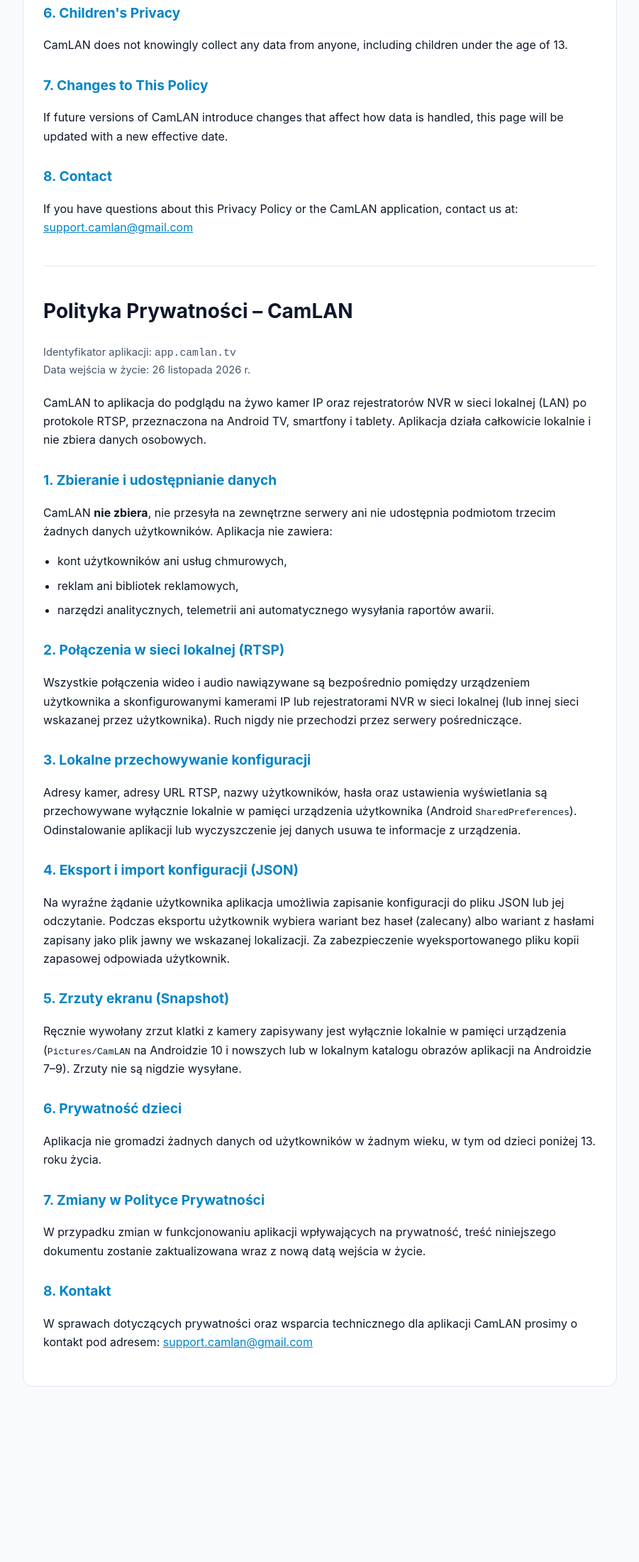
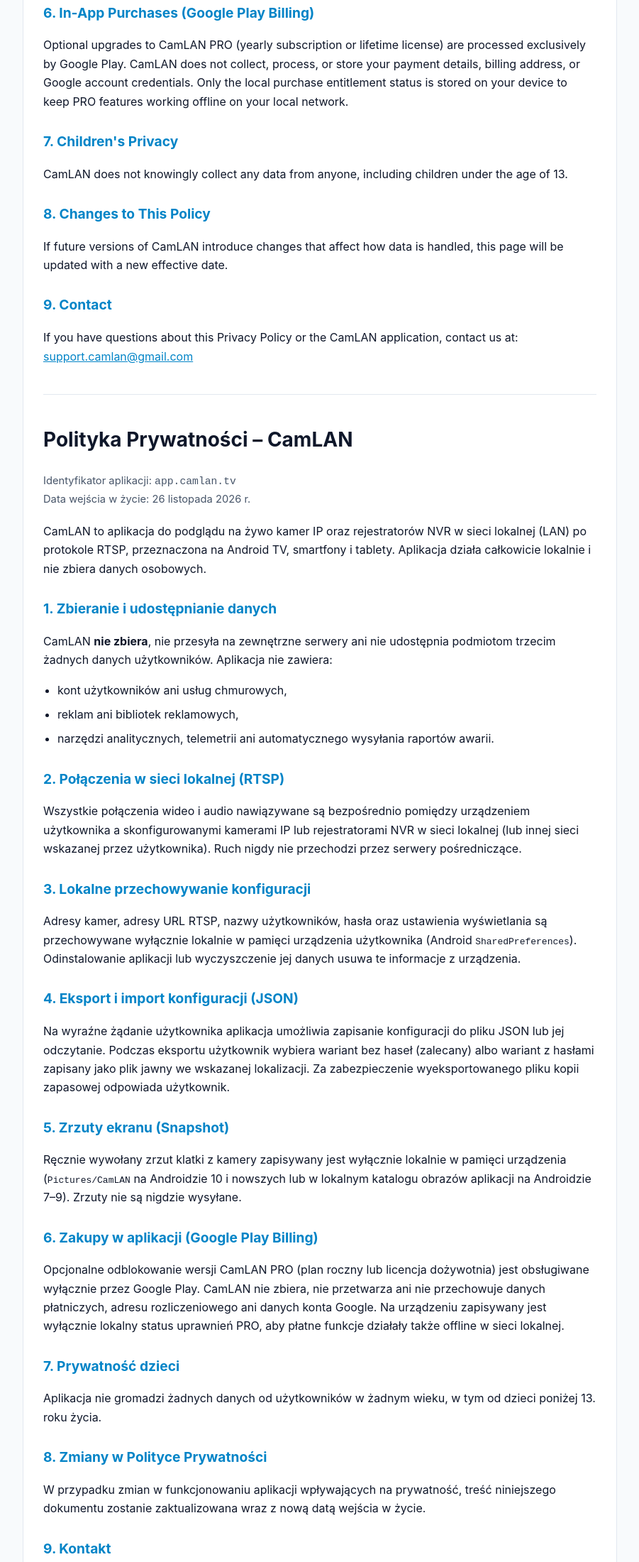
Before and after one commit to andrew1892020/camlan-legal, a plain HTML site: page privacy-policy.html in a window 1280 px wide. Shown: the part 1249-3449 px from the top of the page at 71% size, without its empty margins (189-1090 px from the left). Before the commit the page ends 3250 px from the top, so only its background shows below. Drawn offline with Linux system fonts and the light colour scheme.

Commit message:
Update privacy policy sections and headings

```diff
--- a/privacy-policy.html
+++ b/privacy-policy.html
@@ -138,17 +138,24 @@
         (<code>Pictures/CamLAN</code> on Android 10 and newer, or the app's local pictures folder on Android 7–9). Snapshots are never uploaded anywhere.
       </p>
 
-      <h2>6. Children's Privacy</h2>
+      <h2>6. In-App Purchases (Google Play Billing)</h2>
+      <p>
+        Optional upgrades to CamLAN PRO (yearly subscription or lifetime license) are processed exclusively by Google Play.
+        CamLAN does not collect, process, or store your payment details, billing address, or Google account credentials.
+        Only the local purchase entitlement status is stored on your device to keep PRO features working offline on your local network.
+      </p>
+
+      <h2>7. Children's Privacy</h2>
       <p>
         CamLAN does not knowingly collect any data from anyone, including children under the age of 13.
       </p>
 
-      <h2>7. Changes to This Policy</h2>
+      <h2>8. Changes to This Policy</h2>
       <p>
         If future versions of CamLAN introduce changes that affect how data is handled, this page will be updated with a new effective date.
       </p>
 
-      <h2>8. Contact</h2>
+      <h2>9. Contact</h2>
       <p>
         If you have questions about this Privacy Policy or the CamLAN application, contact us at:
         <a href="mailto:support.camlan@gmail.com">support.camlan@gmail.com</a>
@@ -204,17 +211,24 @@
         (<code>Pictures/CamLAN</code> na Androidzie 10 i nowszych lub w lokalnym katalogu obrazów aplikacji na Androidzie 7–9). Zrzuty nie są nigdzie wysyłane.
       </p>
 
-      <h2>6. Prywatność dzieci</h2>
+      <h2>6. Zakupy w aplikacji (Google Play Billing)</h2>
+      <p>
+        Opcjonalne odblokowanie wersji CamLAN PRO (plan roczny lub licencja dożywotnia) jest obsługiwane wyłącznie przez Google Play.
+        CamLAN nie zbiera, nie przetwarza ani nie przechowuje danych płatniczych, adresu rozliczeniowego ani danych konta Google.
+        Na urządzeniu zapisywany jest wyłącznie lokalny status uprawnień PRO, aby płatne funkcje działały także offline w sieci lokalnej.
+      </p>
+
+      <h2>7. Prywatność dzieci</h2>
       <p>
         Aplikacja nie gromadzi żadnych danych od użytkowników w żadnym wieku, w tym od dzieci poniżej 13. roku życia.
       </p>
 
-      <h2>7. Zmiany w Polityce Prywatności</h2>
+      <h2>8. Zmiany w Polityce Prywatności</h2>
       <p>
         W przypadku zmian w funkcjonowaniu aplikacji wpływających na prywatność, treść niniejszego dokumentu zostanie zaktualizowana wraz z nową datą wejścia w życie.
       </p>
 
-      <h2>8. Kontakt</h2>
+      <h2>9. Kontakt</h2>
       <p>
         W sprawach dotyczących prywatności oraz wsparcia technicznego dla aplikacji CamLAN prosimy o kontakt pod adresem:
         <a href="mailto:support.camlan@gmail.com">support.camlan@gmail.com</a>
```
